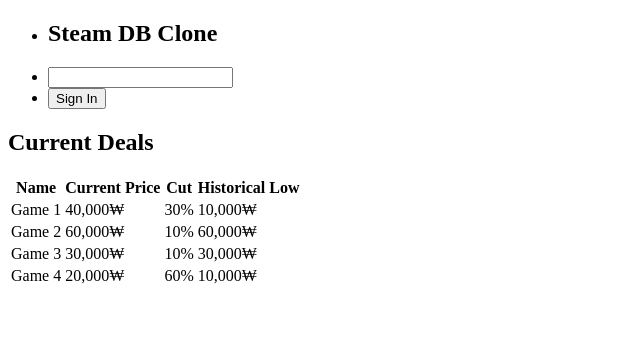
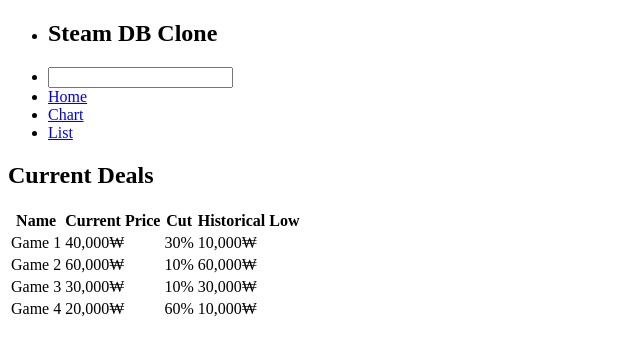
Before and after one commit to Resdayn/goorm-k8s-Finalproject-client, a React (Create React App) app: page / in a window 1280 px wide. Shown: the top 354 px of the page, without its empty margins (0-640 px from the left). Built offline with nearby package versions, Linux system fonts and the light colour scheme.

Commit message:
added new routes

```diff
--- a/src/components/Navigation.js
+++ b/src/components/Navigation.js
@@ -1,3 +1,4 @@
+import { Link } from "react-router-dom";
 import SearchBar from "./SearchBar";
 
 const Navigation = () => {
@@ -6,7 +7,9 @@ const Navigation = () => {
             <ul>
                 <li><h1>Steam DB Clone</h1></li>
                 <li><SearchBar /></li>
-                <li><button>Sign In</button></li>
+                <li><Link to="/">Home</Link></li>
+                <li><Link to="/chart">Chart</Link></li>
+                <li><Link to="/list">List</Link></li>
             </ul>
         </nav>
     );
```
